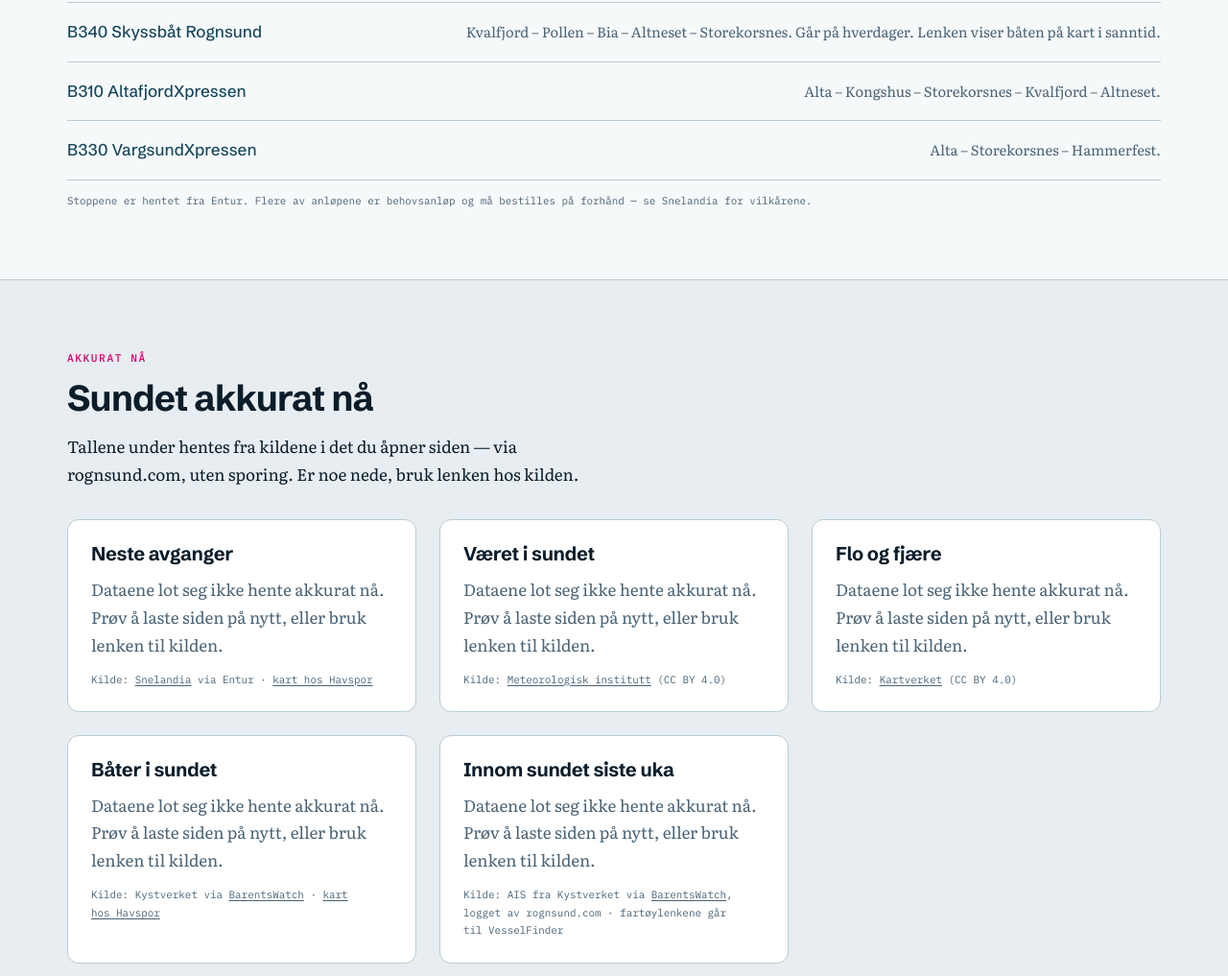
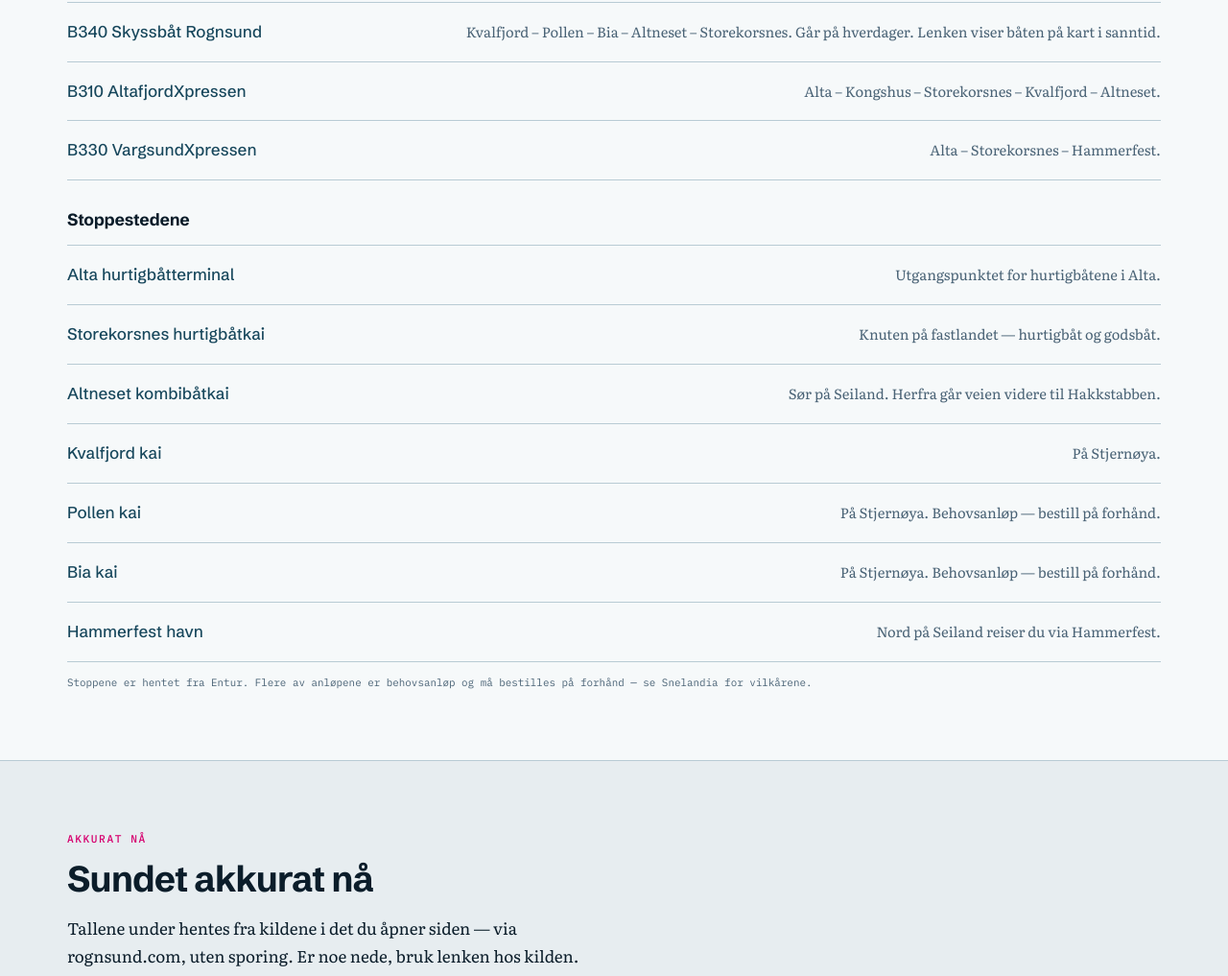
Before and after one commit to egkristi/rognsund_com, a website: page public/praktisk.html in a window 1280 px wide. Shown: the part 1718-2735 px from the top of the page at 96% size. Drawn offline with Linux system fonts and the light colour scheme; no server answers.

Commit message:
Legg til Havspor-lenker til stoppestedene

```diff
--- a/public/praktisk.html
+++ b/public/praktisk.html
@@ -167,6 +167,53 @@
           </a>
         </li>
       </ul>
+
+      <h3 class="ruteliste-topp">Stoppestedene</h3>
+      <ul class="lenkeliste">
+        <li>
+          <a href="https://havspor.no/stopp/alta-hurtigbaatterminal" target="_blank" rel="noopener">
+            Alta hurtigbåtterminal
+            <span class="hva">Utgangspunktet for hurtigbåtene i Alta.</span>
+          </a>
+        </li>
+        <li>
+          <a href="https://havspor.no/stopp/storekorsnes-hurtigbaatkai" target="_blank" rel="noopener">
+            Storekorsnes hurtigbåtkai
+            <span class="hva">Knuten på fastlandet — hurtigbåt og godsbåt.</span>
+          </a>
+        </li>
+        <li>
+          <a href="https://havspor.no/stopp/altneset-kombibaatkai" target="_blank" rel="noopener">
+            Altneset kombibåtkai
+            <span class="hva">Sør på Seiland. Herfra går veien videre til Hakkstabben.</span>
+          </a>
+        </li>
+        <li>
+          <a href="https://havspor.no/stopp/kvalfjord-kai" target="_blank" rel="noopener">
+            Kvalfjord kai
+            <span class="hva">På Stjernøya.</span>
+          </a>
+        </li>
+        <li>
+          <a href="https://havspor.no/stopp/pollen-kai" target="_blank" rel="noopener">
+            Pollen kai
+            <span class="hva">På Stjernøya. Behovsanløp — bestill på forhånd.</span>
+          </a>
+        </li>
+        <li>
+          <a href="https://havspor.no/stopp/bia-kai" target="_blank" rel="noopener">
+            Bia kai
+            <span class="hva">På Stjernøya. Behovsanløp — bestill på forhånd.</span>
+          </a>
+        </li>
+        <li>
+          <a href="https://havspor.no/stopp/hammerfest-havn" target="_blank" rel="noopener">
+            Hammerfest havn
+            <span class="hva">Nord på Seiland reiser du via Hammerfest.</span>
+          </a>
+        </li>
+      </ul>
+
       <p class="kilde">
         Stoppene er hentet fra Entur. Flere av anløpene er behovsanløp og må
         bestilles på forhånd — se Snelandia for vilkårene.
```
